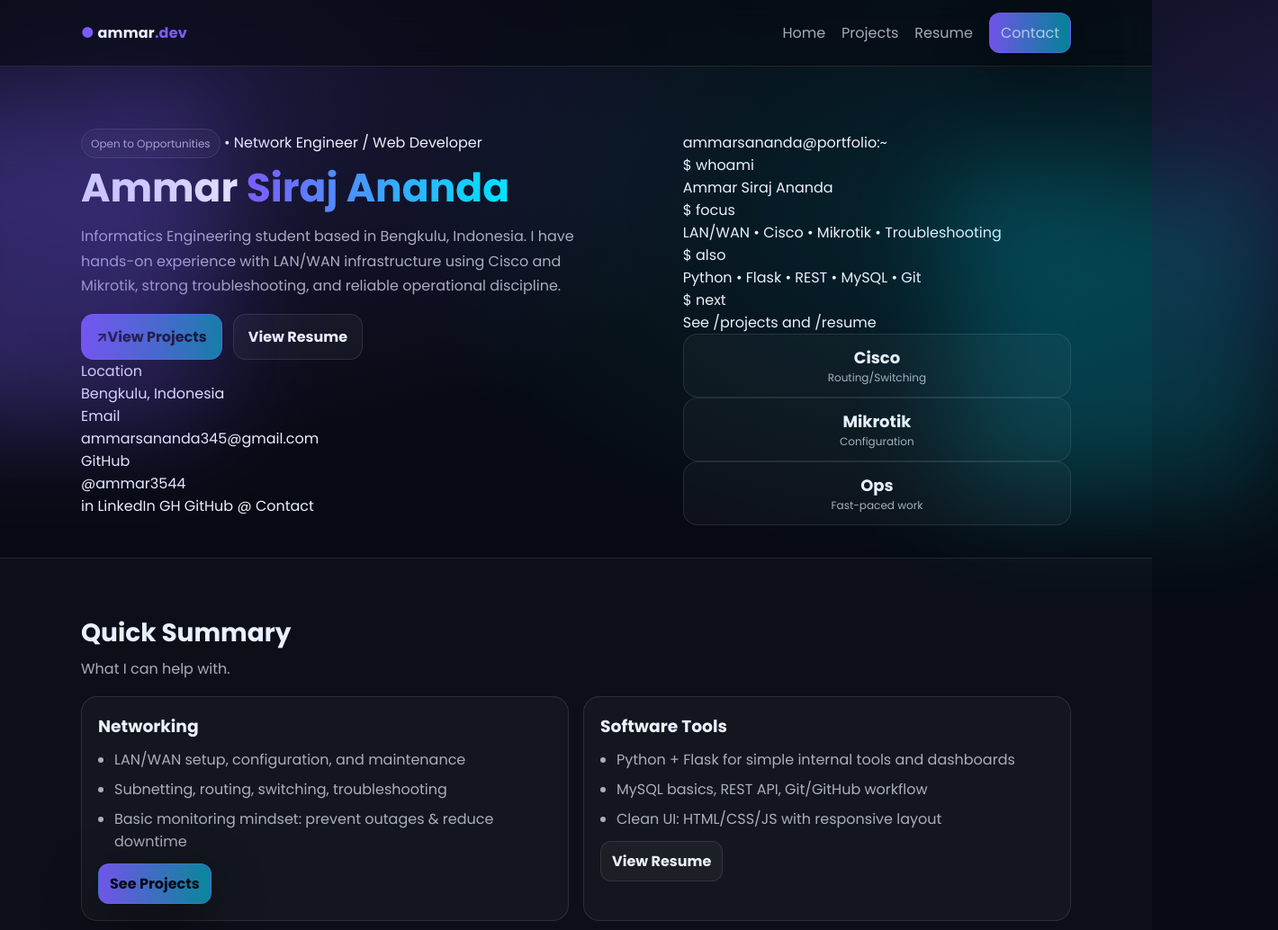
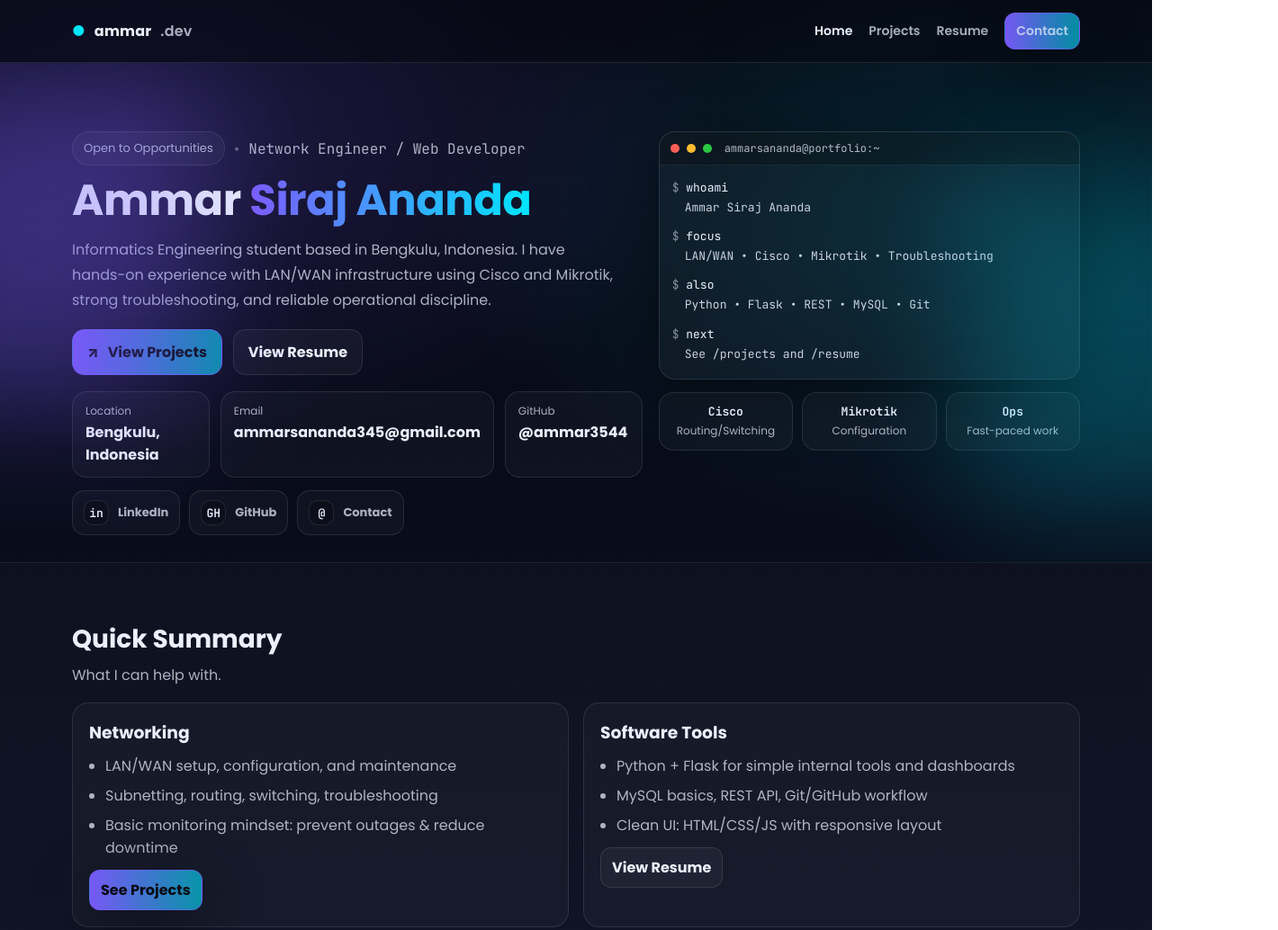
Before and after one commit to ammar3544/portfolio, a plain HTML site: page index.html in a window 1280 px wide. Shown: the top 1034 px of the page at 90% size, 1420 px wide, since content can reach past the window. Drawn offline with Linux system fonts and the light colour scheme; files that its build step writes are made by us from their sources; files whose address does not match are found by name.

Commit message:
Update style.css

```diff
--- a/style.css
+++ b/style.css
@@ -1,44 +1,56 @@
 :root{
-  --bg:#070A12;
-  --card:rgba(255,255,255,.06);
-  --border:rgba(255,255,255,.10);
+  --bg:#060812;
+  --bg2:#0b1024;
+  --card: rgba(255,255,255,.06);
+  --border: rgba(255,255,255,.10);
   --text:#EAF0FF;
-  --muted:rgba(234,240,255,.70);
-  --accent:#7C5CFF;
-  --accent2:#00E5FF;
-  --shadow: 0 18px 60px rgba(0,0,0,.45);
-  --radius: 18px;
+  --muted: rgba(234,240,255,.72);
+  --mono: "JetBrains Mono", ui-monospace, SFMono-Regular, Menlo, Monaco, Consolas, "Liberation Mono", "Courier New", monospace;
+
+  --a:#7c5cff;
+  --b:#00e5ff;
+  --shadow: 0 22px 70px rgba(0,0,0,.45);
+  --r: 18px;
 }
 
 *{box-sizing:border-box}
 html{scroll-behavior:smooth}
 body{
   margin:0;
-  font-family:'Poppins',system-ui,-apple-system,Segoe UI,Roboto,Ubuntu,sans-serif;
-  background: radial-gradient(1200px 700px at 15% 10%, rgba(124,92,255,.18), transparent 55%),
-              radial-gradient(1200px 700px at 85% 20%, rgba(0,229,255,.12), transparent 55%),
-              var(--bg);
-  color:var(--text);
+  font-family: "Poppins", system-ui, -apple-system, Segoe UI, Roboto, Ubuntu, sans-serif;
+  background:
+    radial-gradient(1200px 650px at 12% 12%, rgba(124,92,255,.20), transparent 55%),
+    radial-gradient(1100px 650px at 85% 20%, rgba(0,229,255,.14), transparent 55%),
+    linear-gradient(180deg, var(--bg), var(--bg2));
+  color: var(--text);
 }
 
 a{color:inherit; text-decoration:none}
-.container{width:min(1100px, 92%); margin-inline:auto}
+.container{width:min(1120px, 92%); margin-inline:auto}
+.mono{font-family:var(--mono)}
+.muted{color:var(--muted)}
 
 .nav{
   position:sticky; top:0; z-index:50;
+  background: rgba(6,8,18,.55);
   backdrop-filter: blur(14px);
-  background: rgba(7,10,18,.55);
   border-bottom: 1px solid var(--border);
 }
 .nav__inner{
   display:flex; align-items:center; justify-content:space-between;
   padding:14px 0;
 }
-.brand{font-weight:700; letter-spacing:.2px}
-.brand span{color:var(--accent)}
+.brand{
+  font-weight:700; letter-spacing:.2px;
+  display:flex; align-items:center; gap:10px;
+}
+.brand__dot{color:var(--b)}
+.brand__muted{color:var(--muted); font-weight:600}
+
 .nav__menu{display:flex; gap:18px; align-items:center}
-.nav__menu a{color:var(--muted); font-weight:500}
+.nav__menu a{color:var(--muted); font-weight:600; font-size:14px}
 .nav__menu a:hover{color:var(--text)}
+.nav__menu .is-active{color:var(--text)}
 
 .nav__toggle{
   display:none;
@@ -50,48 +62,64 @@ a{color:inherit; text-decoration:none}
 }
 .nav__toggle span{
   display:block; height:2px; width:18px;
-  margin:4px auto;
-  background:var(--text);
+  margin:4px auto; background:var(--text);
   opacity:.85;
 }
 
-.hero{position:relative; padding:72px 0 36px}
+.hero{
+  position:relative;
+  padding:76px 0 30px;
+  overflow:hidden;
+}
 .hero__grid{
   display:grid;
-  grid-template-columns: 1.2fr .8fr;
-  gap:22px;
+  grid-template-columns: 1.15fr .85fr;
+  gap:18px;
   align-items:stretch;
 }
 
-.badge{
-  display:inline-block;
+.kicker{
+  display:flex; align-items:center; gap:10px; flex-wrap:wrap;
+  color:var(--muted);
+}
+.kicker__sep{opacity:.5}
+.pill{
   padding:8px 12px;
   border:1px solid var(--border);
   border-radius:999px;
   background: rgba(255,255,255,.04);
-  color: var(--muted);
   font-size:13px;
 }
 
-h1{font-size:44px; line-height:1.1; margin:14px 0 10px}
+h1{
+  font-size:48px;
+  line-height:1.05;
+  margin:14px 0 12px;
+  letter-spacing:-.5px;
+}
 .grad{
-  background: linear-gradient(90deg, var(--accent), var(--accent2));
+  background: linear-gradient(90deg, var(--a), var(--b));
   -webkit-background-clip:text;
   background-clip:text;
   color:transparent;
 }
-.lead{color:var(--muted); font-size:16px; line-height:1.7; max-width:58ch}
+.lead{
+  color:var(--muted);
+  font-size:16px;
+  line-height:1.75;
+  max-width:60ch;
+}
 
-.hero__cta{display:flex; gap:12px; margin-top:18px; flex-wrap:wrap}
+.hero__cta{display:flex; gap:12px; flex-wrap:wrap; margin-top:18px}
 
 .btn{
-  display:inline-flex; align-items:center; justify-content:center;
+  display:inline-flex; align-items:center; justify-content:center; gap:10px;
   padding:12px 16px;
   border-radius:14px;
-  border:1px solid rgba(124,92,255,.45);
-  background: linear-gradient(90deg, rgba(124,92,255,.9), rgba(0,229,255,.55));
+  border:1px solid rgba(124,92,255,.55);
+  background: linear-gradient(90deg, rgba(124,92,255,.95), rgba(0,229,255,.60));
   color:#070A12;
-  font-weight:700;
+  font-weight:800;
   box-shadow: var(--shadow);
   cursor:pointer;
 }
@@ -101,127 +129,191 @@ h1{font-size:44px; line-height:1.1; margin:14px 0 10px}
   border: 1px solid var(--border);
   box-shadow:none;
 }
-.btn--sm{padding:9px 12px; border-radius:12px; font-weight:700}
+.btn--sm{padding:9px 12px; border-radius:12px; font-weight:800}
+.icon{font-weight:900}
 
-.hero__meta{
+.hero__mini{
+  display:grid;
+  grid-template-columns: repeat(3, 1fr);
+  gap:12px;
+  margin-top:18px;
+}
+.mini{
+  border:1px solid var(--border);
+  background: rgba(255,255,255,.03);
+  border-radius:16px;
+  padding:12px 14px;
+}
+.mini__label{font-size:12px; color:var(--muted)}
+.mini__value{font-weight:700; margin-top:2px}
+
+.social{
   display:flex;
-  gap:16px;
+  gap:10px;
+  margin-top:14px;
   flex-wrap:wrap;
-  margin-top:22px;
 }
-.meta{
-  padding:12px 14px;
+.social__btn{
+  display:inline-flex; align-items:center; gap:10px;
+  padding:10px 12px;
+  border-radius:14px;
+  border:1px solid var(--border);
+  background: rgba(255,255,255,.03);
+  color: var(--muted);
+  font-weight:700;
+  font-size:13px;
+}
+.social__btn:hover{color:var(--text); border-color: rgba(255,255,255,.18)}
+.social__icon{
+  width:28px; height:28px;
+  border-radius:10px;
+  display:grid; place-items:center;
+  background: rgba(0,0,0,.22);
+  border:1px solid rgba(255,255,255,.10);
+  font-family:var(--mono);
+  font-weight:800;
+  color: var(--text);
+}
+
+.hero__panel{display:grid; gap:14px; align-content:start}
+
+.terminal{
+  border:1px solid var(--border);
+  border-radius: var(--r);
+  background: rgba(255,255,255,.03);
+  box-shadow: var(--shadow);
+  overflow:hidden;
+}
+.terminal__bar{
+  display:flex; align-items:center; gap:8px;
+  padding:10px 12px;
+  border-bottom:1px solid rgba(255,255,255,.08);
+  background: rgba(0,0,0,.25);
+}
+.dot{width:10px; height:10px; border-radius:99px; display:inline-block}
+.red{background:#ff5f57}
+.yellow{background:#febc2e}
+.green{background:#28c840}
+.terminal__title{margin-left:6px; color:rgba(234,240,255,.75); font-size:12px}
+.terminal__body{padding:14px 14px 16px; font-size:13px; line-height:1.7}
+.t-dim{opacity:.55}
+.t-out{color:rgba(234,240,255,.85); padding-left:14px}
+.t-gap{height:10px}
+
+.stats{display:grid; grid-template-columns: repeat(3, 1fr); gap:10px}
+.stat{
   border:1px solid var(--border);
   border-radius:16px;
   background: rgba(255,255,255,.03);
-}
-.meta__label{display:block; font-size:12px; color:var(--muted)}
-.meta__value{display:block; font-weight:600}
-
-.hero__card{
-  border:1px solid var(--border);
-  border-radius: var(--radius);
-  background: rgba(255,255,255,.04);
-  box-shadow: var(--shadow);
-  overflow:hidden;
-}
-.profile{padding:18px}
-.profile__img{
-  width:100%;
-  height:240px;
-  object-fit:cover;
-  border-radius:16px;
-  border:1px solid var(--border);
-  background: rgba(255,255,255,.03);
-}
-.profile__fallback{
-  display:flex; align-items:center; gap:12px;
-  margin-top:12px;
-}
-.ring{
-  width:46px; height:46px; border-radius:999px;
-  background: radial-gradient(circle at 30% 30%, rgba(0,229,255,.7), rgba(124,92,255,.9));
-  box-shadow: 0 0 0 8px rgba(255,255,255,.03);
-}
-.profile__fallback h3{margin:0}
-.profile__fallback p{margin:0; color:var(--muted); font-size:13px}
-
-.profile__stats{
-  display:grid;
-  grid-template-columns: repeat(3, 1fr);
-  gap:10px;
-  margin-top:16px;
-}
-.stat{
-  border:1px solid var(--border);
-  background: rgba(255,255,255,.03);
-  border-radius:16px;
   padding:12px;
   text-align:center;
 }
-.stat__num{font-weight:800; font-size:18px}
-.stat__label{font-size:12px; color:var(--muted)}
+.stat__num{font-weight:900; font-family:var(--mono); font-size:13px}
+.stat__label{color:var(--muted); font-size:12px; margin-top:4px}
+
+.section{padding:64px 0}
+.section--alt{
+  background: rgba(255,255,255,.02);
+  border-top:1px solid rgba(255,255,255,.06);
+  border-bottom:1px solid rgba(255,255,255,.06);
+}
+.section__head{margin-bottom:18px}
+.section__head h2{margin:0 0 6px; font-size:28px}
+.section__head p{margin:0; color:var(--muted)}
+
+.page{padding:48px 0 22px}
+.page__head{margin-bottom:14px}
+.page__head h1{font-size:40px; margin:0 0 10px}
+.page__head p{margin:0; color:var(--muted); line-height:1.7}
+
+.grid-2{display:grid; grid-template-columns: 1fr 1fr; gap:16px}
+.cards{display:grid; grid-template-columns: repeat(3, 1fr); gap:16px}
+
+.card{
+  border:1px solid var(--border);
+  border-radius: var(--r);
+  background: rgba(255,255,255,.03);
+  padding:18px;
+}
+.card h3{margin:0 0 10px}
+.card p{color:var(--muted); line-height:1.75}
+
+.list{margin:0; padding-left:18px; color:var(--muted)}
+.list li{margin:8px 0}
+
+.tags{display:flex; gap:10px; flex-wrap:wrap; margin-top:12px}
+.tag{
+  padding:8px 10px;
+  border-radius:999px;
+  border:1px solid rgba(255,255,255,.12);
+  background: rgba(0,0,0,.18);
+  color:rgba(234,240,255,.78);
+  font-weight:700;
+  font-size:12px;
+}
 
 .chips{display:flex; flex-wrap:wrap; gap:10px}
 .chip{
   padding:10px 12px;
-  border:1px solid var(--border);
+  border:1px solid rgba(255,255,255,.12);
   border-radius:999px;
-  background: rgba(255,255,255,.03);
-  color: var(--muted);
-  font-weight:600;
+  background: rgba(0,0,0,.16);
+  color: rgba(234,240,255,.80);
+  font-weight:700;
   font-size:13px;
 }
-.pill{
+.chip--btn{
+  cursor:pointer;
+  user-select:none;
+  outline:none;
+}
+.chip--btn.is-on{
+  border-color: rgba(124,92,255,.55);
+  box-shadow: 0 0 0 3px rgba(124,92,255,.12);
+}
+
+.project__top{
+  display:flex; justify-content:space-between; gap:10px; align-items:flex-start;
+  margin-bottom:6px;
+}
+.pill.mono{
   padding:7px 10px;
   border-radius:999px;
-  border:1px solid var(--border);
-  background: rgba(255,255,255,.03);
-  color: var(--muted);
+  border:1px solid rgba(255,255,255,.12);
+  background: rgba(0,0,0,.18);
+  color: rgba(234,240,255,.70);
   font-size:12px;
 }
+.project__links{display:flex; gap:10px; flex-wrap:wrap; margin-top:12px}
 
-.section{padding:62px 0}
-.section--alt{background: rgba(255,255,255,.02); border-top:1px solid var(--border); border-bottom:1px solid var(--border)}
-.section__head{margin-bottom:18px}
-.section__head h2{margin:0 0 6px; font-size:28px}
-.section__head p{margin:0; color:var(--muted)}
-
-.grid-2{display:grid; grid-template-columns:1fr 1fr; gap:16px}
-.cards{display:grid; grid-template-columns: repeat(3, 1fr); gap:16px}
-
-.card{
-  border:1px solid var(--border);
-  border-radius: var(--radius);
-  background: rgba(255,255,255,.03);
-  padding:18px;
+.note--compact{margin-top:16px; display:flex; gap:12px; align-items:flex-start}
+.note__title{
+  font-family:var(--mono);
+  font-weight:900;
+  color: rgba(234,240,255,.9);
+  padding:8px 10px;
+  border-radius:12px;
+  border:1px solid rgba(255,255,255,.12);
+  background: rgba(0,0,0,.18);
 }
-.card h3{margin:0 0 10px}
-.card p{color:var(--muted); line-height:1.7}
-
-.list{margin:0; padding-left:18px; color:var(--muted)}
-.list li{margin:8px 0}
-
-.project__top{
-  display:flex; align-items:flex-start; justify-content:space-between; gap:10px;
-  margin-bottom:6px;
-}
-.project__links{display:flex; gap:10px; margin-top:12px; flex-wrap:wrap}
+.note__text{color:var(--muted); line-height:1.7}
 
 .timeline{display:grid; gap:16px}
-.titem__head{display:flex; justify-content:space-between; gap:10px; align-items:baseline}
+.titem__head{display:flex; justify-content:space-between; gap:12px; align-items:baseline}
 .titem__head span{color:var(--muted); font-size:13px}
+.tight{margin:0 0 8px}
+.hr{height:1px; background: rgba(255,255,255,.08); margin:14px 0}
 
 .contact__items{display:grid; gap:12px; margin-top:14px}
 .contact__item{
   display:flex; justify-content:space-between; gap:10px;
   padding:12px 14px;
   border-radius:16px;
-  border:1px solid var(--border);
-  background: rgba(255,255,255,.03);
+  border:1px solid rgba(255,255,255,.12);
+  background: rgba(0,0,0,.16);
 }
 .contact__item span{color:var(--muted)}
-.contact__item b{font-weight:700}
+.contact__item b{font-weight:800}
 
 .form label{display:block; margin-top:10px; color:var(--muted); font-size:13px}
 input, textarea{
@@ -229,40 +321,55 @@ input, textarea{
   margin-top:6px;
   padding:12px 12px;
   border-radius:14px;
-  border:1px solid var(--border);
-  background: rgba(0,0,0,.20);
+  border:1px solid rgba(255,255,255,.12);
+  background: rgba(0,0,0,.22);
   color:var(--text);
   outline:none;
 }
-input:focus, textarea:focus{border-color: rgba(124,92,255,.65)}
+input:focus, textarea:focus{border-color: rgba(124,92,255,.7)}
 .hint{color:var(--muted); font-size:12px; margin-top:12px}
 
 .footer{
-  border-top:1px solid var(--border);
+  border-top:1px solid rgba(255,255,255,.08);
   padding:22px 0;
-  background: rgba(255,255,255,.02);
+  background: rgba(0,0,0,.16);
 }
 .footer__inner{
-  display:flex; justify-content:space-between; align-items:center; gap:12px; flex-wrap:wrap;
+  display:flex; justify-content:space-between; align-items:center;
+  gap:12px; flex-wrap:wrap;
   color:var(--muted);
 }
 .to-top{color:var(--text); opacity:.9}
 
+.filterbar{display:flex; justify-content:space-between; align-items:center; gap:12px; flex-wrap:wrap; margin-bottom:14px}
+
 .bg-blur{
-  position:absolute; inset:auto;
+  position:absolute;
   width:360px; height:360px;
-  filter: blur(60px);
+  filter: blur(70px);
   opacity:.55;
   pointer-events:none;
 }
-.bg-blur.a{left:-120px; top:40px; background: rgba(124,92,255,.55)}
-.bg-blur.b{right:-140px; top:120px; background: rgba(0,229,255,.35)}
+.bg-blur.a{left:-140px; top:30px; background: rgba(124,92,255,.62)}
+.bg-blur.b{right:-160px; top:140px; background: rgba(0,229,255,.38)}
+.bg-grid{
+  position:absolute; inset:0;
+  background-image:
+    linear-gradient(to right, rgba(255,255,255,.04) 1px, transparent 1px),
+    linear-gradient(to bottom, rgba(255,255,255,.04) 1px, transparent 1px);
+  background-size: 42px 42px;
+  mask-image: radial-gradient(circle at 40% 20%, rgba(0,0,0,.9), transparent 55%);
+  opacity:.35;
+  pointer-events:none;
+}
 
 @media (max-width: 980px){
-  .hero__grid{grid-template-columns:1fr}
-  h1{font-size:38px}
-  .cards{grid-template-columns:1fr}
-  .grid-2{grid-template-columns:1fr}
+  .hero__grid{grid-template-columns: 1fr; gap:14px}
+  h1{font-size:40px}
+  .cards{grid-template-columns: 1fr}
+  .grid-2{grid-template-columns: 1fr}
+  .hero__mini{grid-template-columns: 1fr}
+  .stats{grid-template-columns: 1fr}
 }
 
 @media (max-width: 720px){
@@ -273,8 +380,8 @@ input:focus, textarea:focus{border-color: rgba(124,92,255,.65)}
     width:min(320px, 92vw);
     padding:12px;
     border-radius:16px;
-    border:1px solid var(--border);
-    background: rgba(7,10,18,.92);
+    border:1px solid rgba(255,255,255,.12);
+    background: rgba(6,8,18,.92);
     backdrop-filter: blur(14px);
     display:none;
     flex-direction:column;
```
